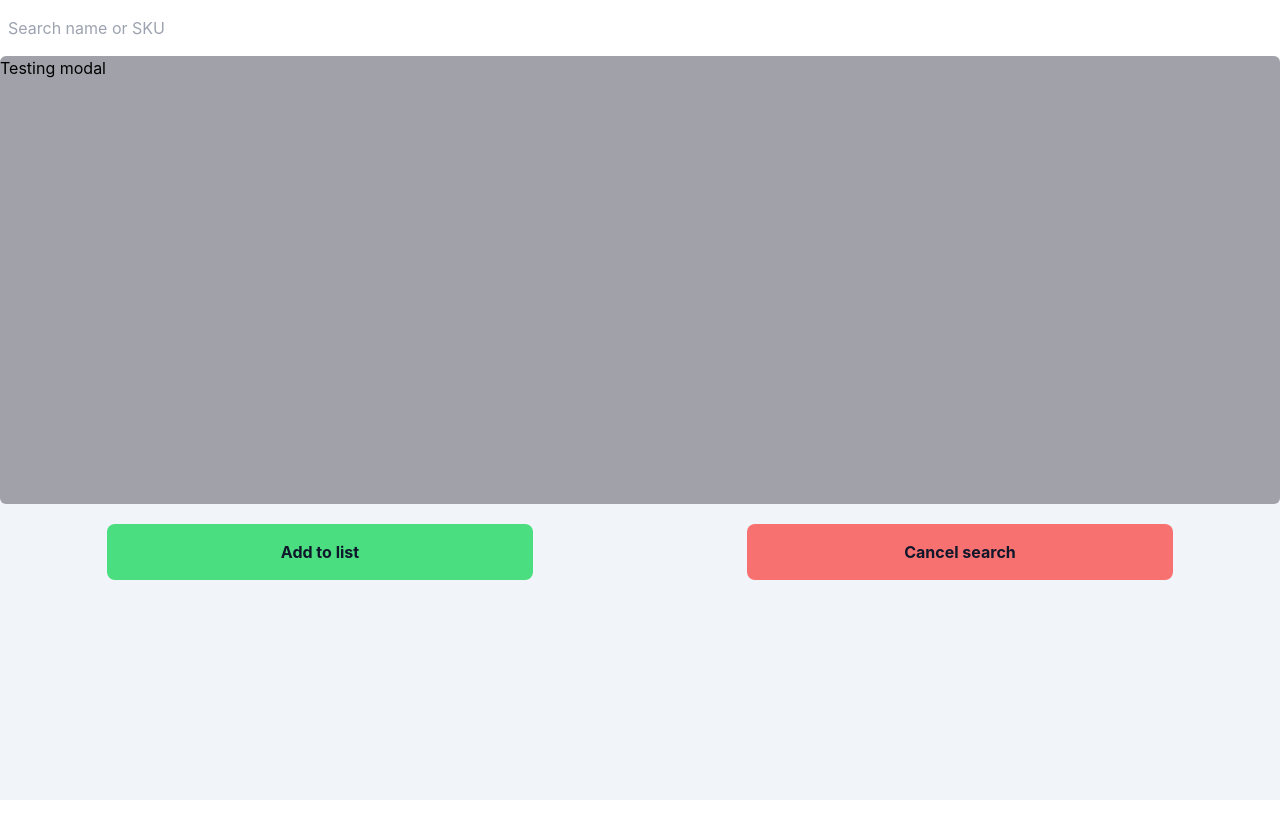
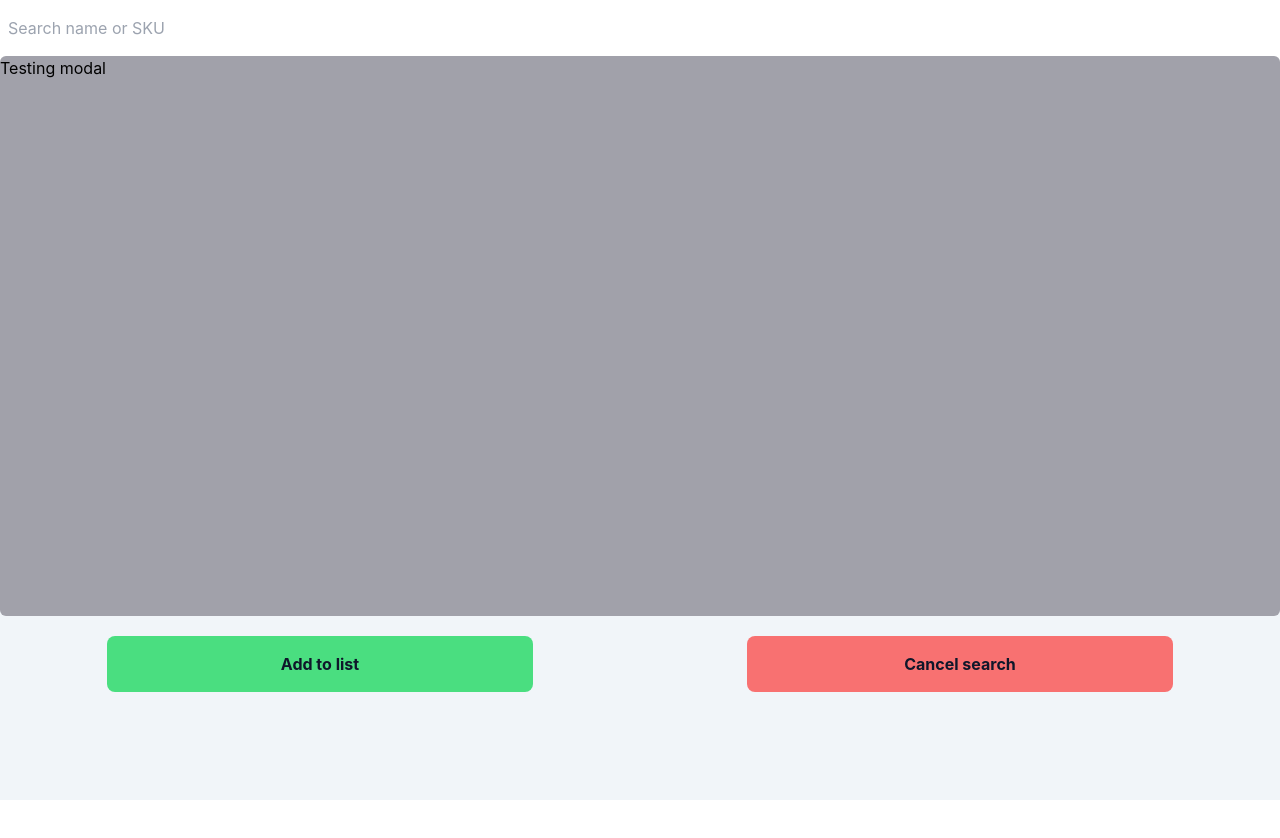
Before and after one commit to santiagomanso/inventory, a React (Create React App) app: page /inbound-inventory in a window 1280 px wide. Shown: the top 838 px of the page. Built offline with nearby package versions, Linux system fonts and the light colour scheme.

Commit message:
modal ui 1.3

```diff
--- a/src/components/modal/modal.css
+++ b/src/components/modal/modal.css
@@ -1,3 +1,3 @@
 .test_modal {
-  height: calc(100% - 22rem);
+  height: calc(100% - 15rem);
 }
```
